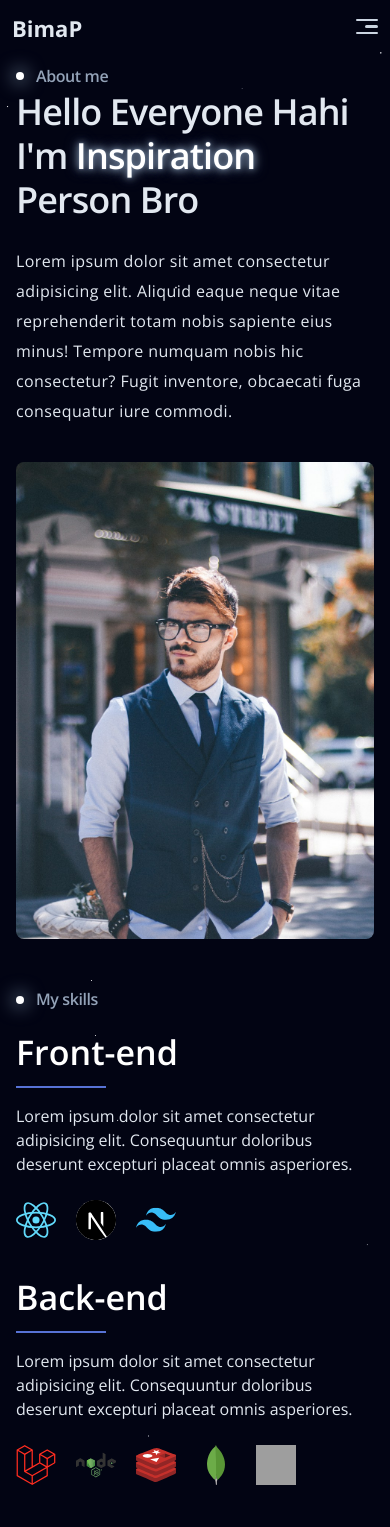
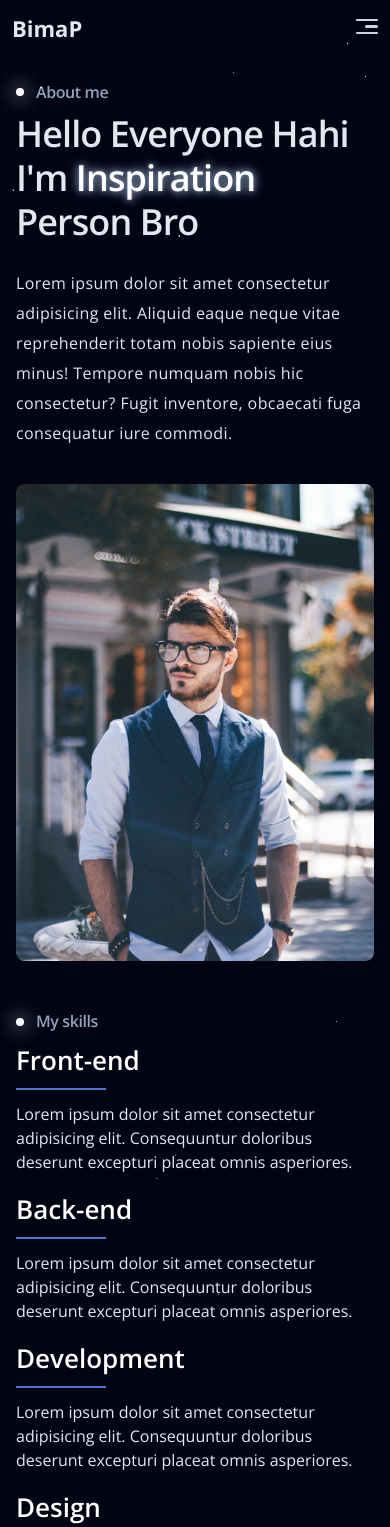
Before and after one commit to BimaPn/portfolio, a Next.js app: page /about in a window 390 px wide. Shown: the top 1527 px of the page. Built offline with nearby package versions, Linux system fonts and the light colour scheme; grey boxes are pictures that could not be loaded.

Commit message:
Fixed some responsive issues in about page. and delete skills icons.

```diff
--- a/app/(nav-foot-layout)/about/page.tsx
+++ b/app/(nav-foot-layout)/about/page.tsx
@@ -3,7 +3,7 @@ import Skills from "@/components/Skills"
 
 const page = () => {
   return (
-    <section className="pt-10 xs:pt-12 sm:pt-14 md:pt-20 px-4 xs:px-6 sm:px-8">
+    <section className="pt-14 xs:pt-16 md:pt-20 px-4 xs:px-6 sm:px-8">
       <AboutMe />
       <Skills />
      </section>
--- a/components/AboutMe.tsx
+++ b/components/AboutMe.tsx
@@ -1,18 +1,25 @@
 "use client"
 import { textVariants } from "@/constants/framer"
-import { motion } from "framer-motion"
+import { motion, useScroll, useTransform } from "framer-motion"
 import Image from "next/image"
+import { useRef } from "react"
 
 const AboutMe = () => {
+  const containerRef = useRef<HTMLDivElement>(null)
+  const { scrollYProgress } = useScroll({
+    target: containerRef,
+    offset: ["start start", "end start"]
+  });
+  const y = useTransform(scrollYProgress, [0,1],["0%","15%"])
   return (
-      <div className="w-full lg:w-[1200px] mx-auto mt-6">
+      <div ref={containerRef} className="w-full lg:w-[1200px] mx-auto mt-6">
         <div className="w-fit flex flex-col gap-4 xs:gap-7">
           <motion.h2
           variants={textVariants}
           initial="hidden"
           animate="show"
           transition={{ duration:.4, delay:1}}
-          className="flex items-center gap-3 font-semibold tracking-tight text-slate-400 -mb-[14px]"
+          className="flex items-center gap-3 font-semibold tracking-tight text-slate-400 -mb-[8px] xs:-mb-[14px]"
           >
             <div className="w-2 aspect-square rounded-full bg-white box-glow" />
             <span>About me</span>
@@ -41,8 +48,14 @@ const AboutMe = () => {
 
           </motion.div>
 
-          <div className="w-full sm:w-[45%] aspect-[3/4] relative mt-3 overflow-hidden">
-            <motion.div initial={{ scale: 1.03}} animate={{ scale:1 }} transition={{ delay: 1.5, duration:.5 }} className="w-full h-full relative z-0">
+          <div className="w-full sm:w-[45%] aspect-[3/4] relative mt-3 overflow-hidden rounded-lg">
+            <motion.div
+            initial={{ scale: 1.03}}
+            animate={{ scale:1 }}
+            transition={{ delay: 1.5, duration:.5 }}
+            style={{ y }}
+            className="w-full h-full relative z-0"
+            >
               <Image src={`/person.jpg`} alt="the creator" fill className="object-cover rounded-lg" />
             </motion.div>
             <motion.div
--- a/components/Skills.tsx
+++ b/components/Skills.tsx
@@ -32,23 +32,21 @@ const Skills = () => {
             <div className="w-2 aspect-square rounded-full bg-white -mb-[1px] box-glow" />
             <span>My skills</span>
           </motion.h2>
-
-          <div className="grid grid-cols-1 sm:grid-cols-2 gap-8 sm:gap-12 mt-4">
+          <div className="grid grid-cols-1 sm:grid-cols-2 gap-4 sm:gap-12 mt-2 xs:mt-4">
             {skills.map((skill) => (
-              <div key={skill.name} className="flex flex-col gap-1">
+              <div key={skill.name} className="flex flex-col xs:gap-1">
                 <div className="flex flex-col gap-2 pb-1 mb-2">
-                  <motion.span variants={textVariants} transition={{ duration: .4,delay:.4 }}  className="font-semibold text-[34px] text-white">{skill.name}</motion.span>
-                  <motion.div variants={lineVariant} transition={{ duration:.4 }} className="w-1/4 sm:w-1/4 border-t-2 border-primary origin-left" />
+                  <motion.span
+                  variants={textVariants}
+                  transition={{ duration: .4,delay:.4 }}
+                  className="font-semibold text-[26px] xs:text-[28px] sm:text-[30px] md:text-[34px] text-white"
+                  >{skill.name}</motion.span>
+                  <motion.div
+                  variants={lineVariant}
+                  transition={{ duration:.4 }}
+                  className="w-1/4 sm:w-1/4 border-t-2 border-primary origin-left" />
                 </div>
-
                 <motion.span variants={textVariants} transition={{ duration:.4, delay:.7 }}>{skill.description}</motion.span>
-                <motion.div variants={textVariants} transition={{ duration:.4, delay: .8 }} className="flex items-center flex-nowrap gap-5 mt-5">
-                  {skill.stacks.map((stack) => (
-                  <Link href={stack.link} key={stack.link}>
-                    {stack.icon}
-                  </Link>
-                  ))}
-                </motion.div>
               </div>
             ))}
           </div>
--- a/constants/skills.tsx
+++ b/constants/skills.tsx
@@ -1,100 +1,20 @@
-
-import Image from "next/image"
-
-
-
-const SvgImage = ({src, className}:{src: string, className?: string}) => {
-  return (
-    <div className={className}>
-      <Image src={src} width={40} height={40} className="w-[29px] aspect-square" alt="logo" />
-    </div>
-  )
-}
-
-const frontStacks = [
-  {
-    link: "https://react.dev/",
-    icon: <SvgImage src={"/icons/skills/react.svg"} />
-  },
-  {
-    link: "https://nextjs.org/",
-    icon:  <SvgImage src={"/icons/skills/nextjs.svg"} className="bg-white rounded-full" />
-  },
-  {
-    link: "https://tailwindcss.com/",
-    icon: <SvgImage src={"/icons/skills/tailwind.svg"} />
-  },
-]
-
-const backStacks = [
-  {
-    link: "https://laravel.com/",
-    icon: <SvgImage src={"/icons/skills/laravel.svg"} />
-  },
-  {
-    link: "https://nodejs.org/en",
-    icon:  <SvgImage src={"/icons/skills/nodejs.svg"} />
-  },
-  {
-    link: "https://redis.io/",
-    icon: <SvgImage src={"/icons/skills/redis.svg"} />
-  },
-  {
-    link: "https://www.mongodb.com/",
-    icon: <SvgImage src={"/icons/skills/mongodb.svg"} />
-  },
-  {
-    link: "https://www.mysql.com/",
-    icon: <SvgImage src={"/icons/skills/mysql.svg"} />
-  },
-]
-
-const devStacks = [
-  {
-    link: "https://git-scm.com/",
-    icon: <SvgImage src={"/icons/skills/git.svg"} />
-  },
-  {
-    link: "https://www.docker.com/",
-    icon:  <SvgImage src={"/icons/skills/docker.svg"} />
-  },
-]
-
-const designStacks = [
-  {
-    link: "https://www.figma.com/",
-    icon: <SvgImage src={"/icons/skills/figma.svg"} />
-  },
-  {
-    link: "https://www.adobe.com/home",
-    icon: <SvgImage src={"/icons/skills/photoshop.svg"} />
-  },
-  {
-    link: "https://www.adobe.com/home",
-    icon:  <SvgImage src={"/icons/skills/ilustrator.svg"} />
-  },
-]
 
 
 export const skills = [
   {
     name: "Front-end",
     description: "Lorem ipsum dolor sit amet consectetur adipisicing elit. Consequuntur doloribus deserunt excepturi placeat omnis asperiores.",
-    stacks: frontStacks
   },
   {
     name: "Back-end",
     description: "Lorem ipsum dolor sit amet consectetur adipisicing elit. Consequuntur doloribus deserunt excepturi placeat omnis asperiores.",
-    stacks: backStacks
   },
   {
     name: "Development",
     description: "Lorem ipsum dolor sit amet consectetur adipisicing elit. Consequuntur doloribus deserunt excepturi placeat omnis asperiores.",
-    stacks: devStacks
   },
   {
     name: "Design",
     description: "Lorem ipsum dolor sit amet consectetur adipisicing elit. Consequuntur doloribus deserunt excepturi placeat omnis asperiores.",
-    stacks: designStacks
   },
 ]
```
